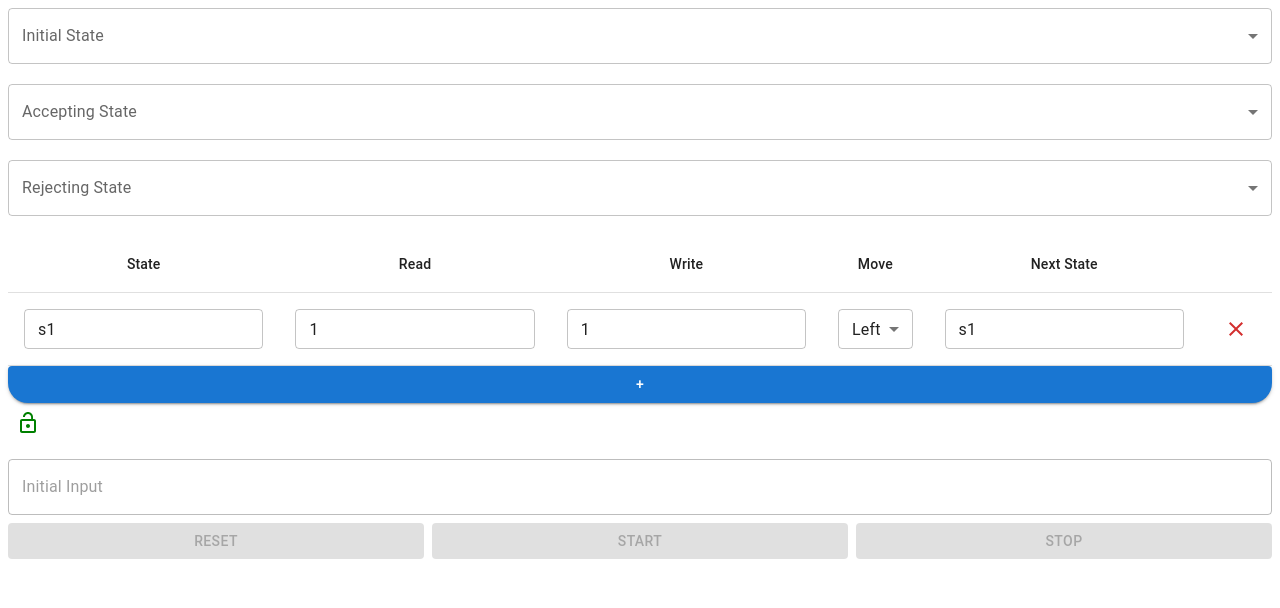
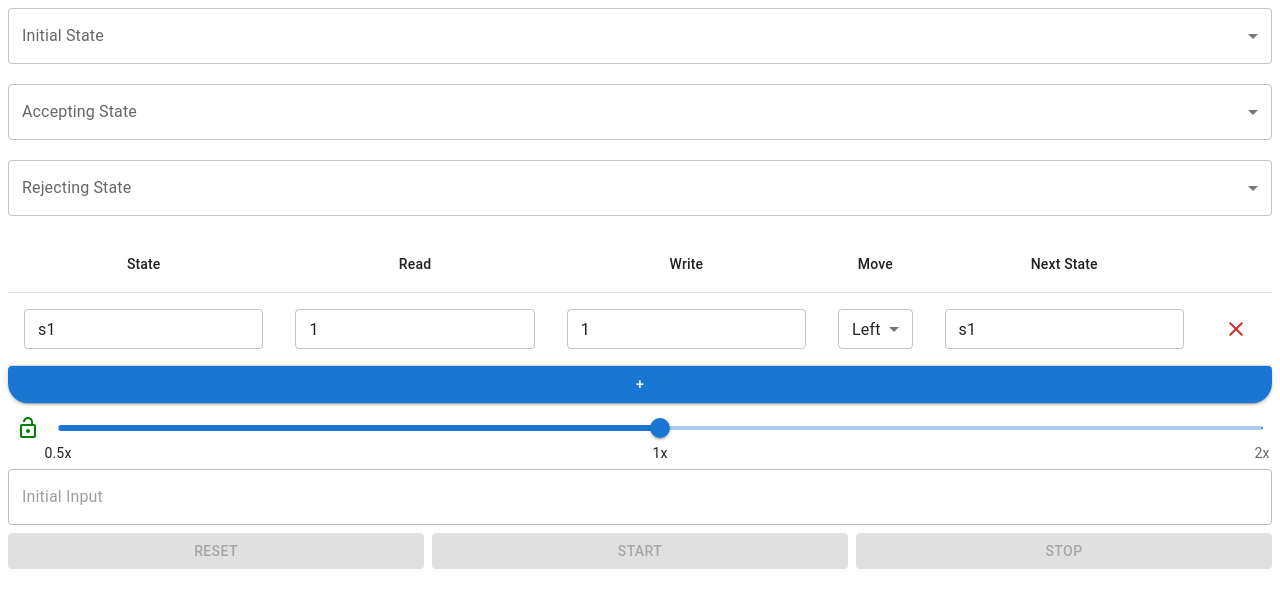
Before and after one commit to Kr1sh1/Turing-Machine-Simulator, a React (Vite) app: page /machines in a window 1280 px wide. Shown: the top 608 px of the page. Built offline with nearby package versions, Linux system fonts and the light colour scheme.

Commit message:
Add a slider to adjust turing machine computation speed to MachineControls

```diff
--- a/src/components/MachineControls.jsx
+++ b/src/components/MachineControls.jsx
@@ -1,17 +1,36 @@
 import { Lock, LockOpen } from "@mui/icons-material";
-import { Button, TextField, Box, IconButton, Stack } from "@mui/material";
+import { Button, TextField, Box, IconButton, Stack, Slider } from "@mui/material";
+
+const marks = [
+  {
+    value: -1,
+    label: "0.5x"
+  },
+  {
+    value: 0,
+    label: "1x",
+  },
+  {
+    value: 1,
+    label: "2x",
+  },
+  // {
+  //   value: 2,
+  //   label: "4x",
+  // },
+];
 
 export default function MachineControls({
-  reset, start, stop, lock, setInitialValue,
-  editorIsLocked, setEditorIsLocked, turingMachineIsRunning }) {
+  reset, start, stop, lock, setInitialValue, setSpeed,
+  editorIsLocked, turingMachineIsRunning }) {
   return (
     <Box>
-      <IconButton disabled={turingMachineIsRunning} onClick={() => {
-        if (!editorIsLocked) lock()
-        setEditorIsLocked(!editorIsLocked)
-      }}>
-        {editorIsLocked ? <Lock sx={{ color: turingMachineIsRunning ? "" : "gold" }} /> : <LockOpen sx={{ color: "green" }} />}
-      </IconButton>
+      <Stack direction="row">
+        <IconButton disabled={turingMachineIsRunning} onClick={lock}>
+          {editorIsLocked ? <Lock sx={{ color: turingMachineIsRunning ? "" : "gold" }} /> : <LockOpen sx={{ color: "green" }} />}
+        </IconButton>
+        <Slider defaultValue={0} sx={{ margin: "10px" }} min={-1} step={1} max={1} marks={marks} onChange={(event, newValue) => setSpeed(2 ** newValue)} />
+      </Stack>
       <TextField label="Initial Input" margin="normal" fullWidth onChange={(event) => setInitialValue(event.target.value)} disabled={!editorIsLocked} />
       <Stack direction="row" spacing={1}>
         <Button variant="contained" color="info" fullWidth onClick={reset} disabled={!editorIsLocked}>Reset</Button>
```
